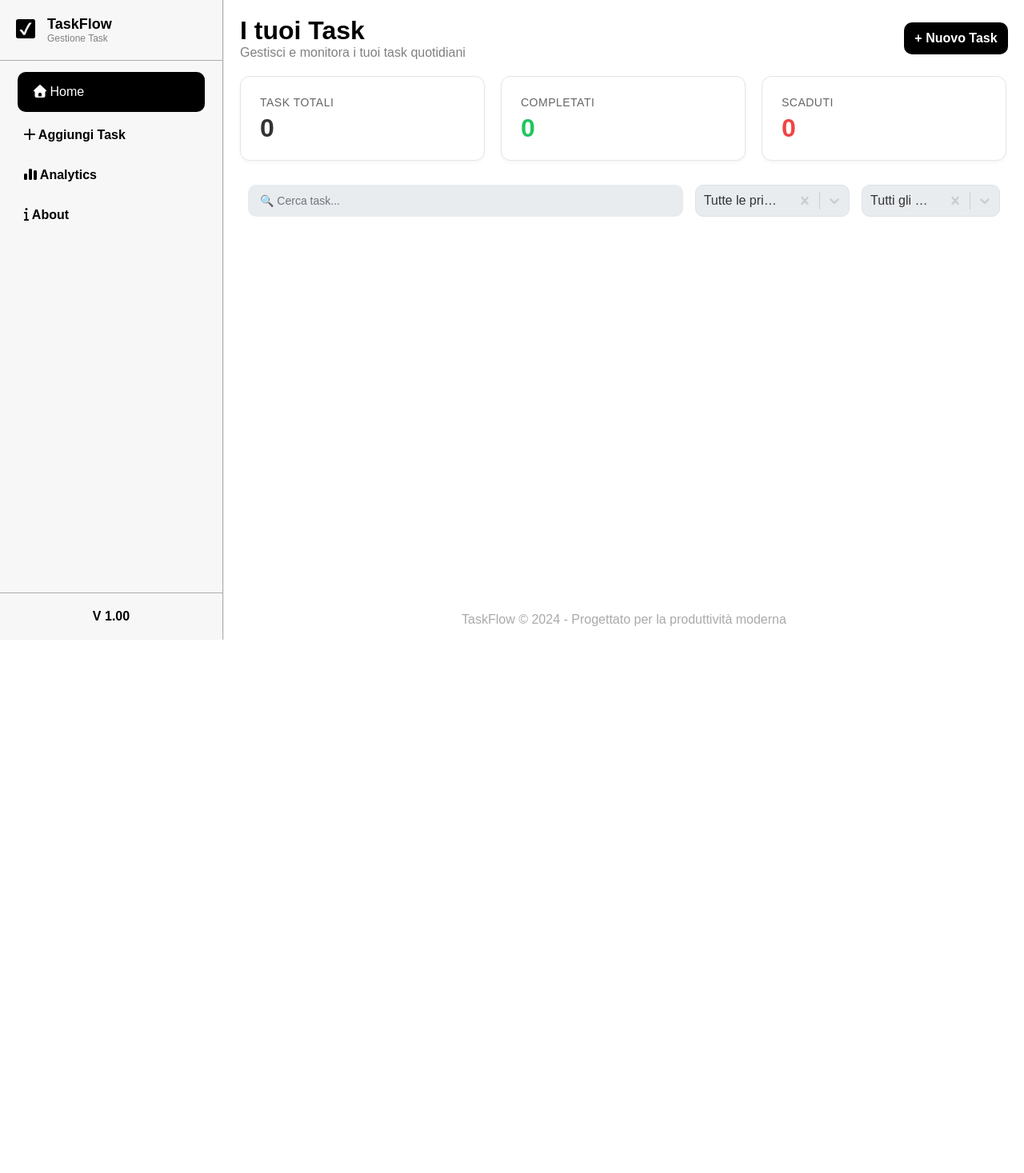
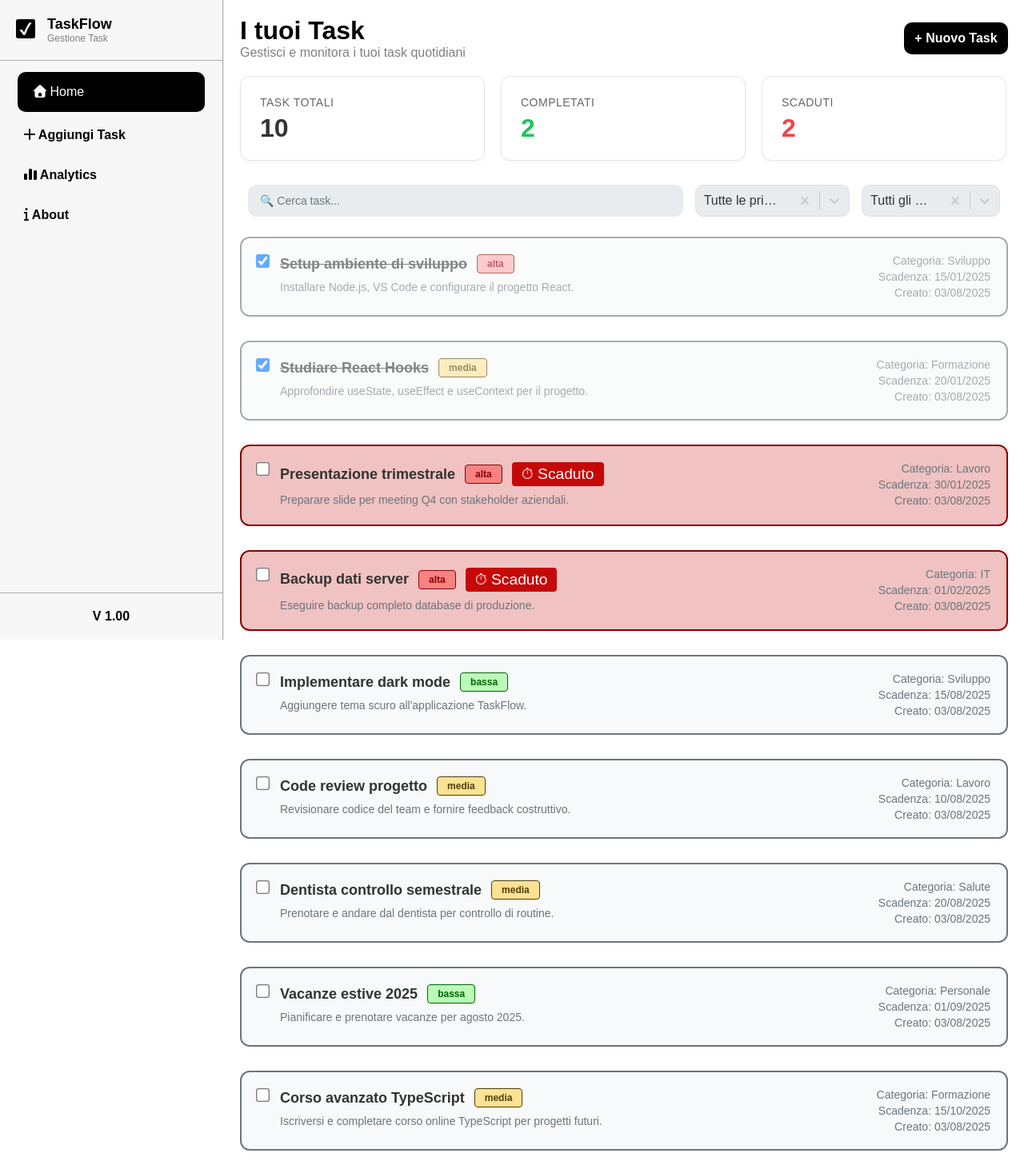
Before and after one commit to Figetto7/TaskFlow, a React (Vite) app: page / in a window 1280 px wide. Shown: the top 1467 px of the page at 80% size. Before the commit the page ends 800 px from the top, so only its background shows below. Built offline with nearby package versions, Linux system fonts and the light colour scheme.

Commit message:
Added mockup data and pie chart

```diff
--- a/package.json
+++ b/package.json
@@ -19,7 +19,8 @@
     "react-hook-form": "^7.62.0",
     "react-pro-sidebar": "^1.1.0",
     "react-router-dom": "^7.7.1",
-    "react-select": "^5.10.2"
+    "react-select": "^5.10.2",
+    "recharts": "^3.1.2"
   },
   "devDependencies": {
     "@eslint/js": "^9.30.1",
--- a/src/Analytics/Analytics.jsx
+++ b/src/Analytics/Analytics.jsx
@@ -1,13 +1,14 @@
 import React from 'react'
-import styles from './Analytics.module.css'
 import HeaderAnalytics from "../Header/HeaderAnalytics"
 import Insights from "../Insights/Insights"
+import ChartPie from "../ChartPie/ChartPie"
 
 export default function Analytics () {
   return (
     <>
       <HeaderAnalytics />
       <Insights />
+      <ChartPie />
     </>
   )
 }
--- /dev/null
+++ b/src/ChartPie/ChartPie.jsx
@@ -0,0 +1,76 @@
+import React from "react";
+import styles from "./ChartPie.module.css";
+import { PieChart, Pie, Cell } from "recharts";
+import { useTaskContext } from "../TaskContext";
+import { getExpiredTasks } from "../../utils";
+
+const COLORS = ["#3b82f6", "#10b981", "#ef4444"];
+
+const renderCustomizedLabel = ({ cx, cy, midAngle, innerRadius, outerRadius, percent, name, payload }) => {
+  const RADIAN = Math.PI / 180;
+  // Aumentiamo la distanza per evitare sovrapposizioni
+  const radius = innerRadius + (outerRadius - innerRadius) * 1.5;
+  const x = cx + radius * Math.cos(-midAngle * RADIAN);
+  const y = cy + radius * Math.sin(-midAngle * RADIAN);
+
+  return (
+    <text
+      x={x}
+      y={y}
+      fill={payload.color}
+      textAnchor={x > cx ? 'start' : 'end'}
+      dominantBaseline="central"
+      fontSize="14"
+      fontWeight="500"
+    >
+      {`${name}: ${(percent * 100).toFixed(0)}%`}
+    </text>
+  );
+};
+
+export default function MyPieChart() {
+  const { tasks = [] } = useTaskContext();
+
+  if (!Array.isArray(tasks) || tasks.length === 0) {
+    return <h1>Nessun task disponibile per il grafico.</h1>;
+  }
+
+  const tasksCompleted = tasks.filter((task) => task.isCompleted).length;
+  const tasksExpired = getExpiredTasks(tasks);
+  const tasksInProgress = tasks.length - tasksCompleted - tasksExpired;
+
+  const data = [
+    { name: "In corso", value: tasksInProgress, color: "#3b82f6" },
+    { name: "Completati", value: tasksCompleted, color: "#10b981" },
+    { name: "Scaduti", value: tasksExpired, color: "#ef4444" },
+  ].filter(item => item.value > 0);
+
+  return (
+    <div className={styles.pieChartContainer}>
+      <div className={styles.pieChartHeader}>
+        <h1>Stato Task</h1>
+        <p>Distribuzione per stato di completamento</p>
+      </div>
+
+      <PieChart width={500} height={350}>
+        <Pie
+          data={data}
+          cx="50%"
+          cy="50%"
+          labelLine={{
+            stroke: (entry, index) => COLORS[index] || '#666',
+            strokeWidth: 1
+          }}
+          label={renderCustomizedLabel}
+          outerRadius={80}
+          fill="#8884d8"
+          dataKey="value"
+        >
+          {data.map((entry, index) => (
+            <Cell key={`cell-${index}`} fill={entry.color} />
+          ))}
+        </Pie>
+      </PieChart>
+    </div>
+  );
+}
--- /dev/null
+++ b/src/ChartPie/ChartPie.module.css
@@ -0,0 +1,18 @@
+.pieChartContainer{
+  display: grid;
+  justify-content: center;
+  align-items: center;
+  width: 50%;
+  height: 100%;
+  border: 1px solid #ccc;
+  border-radius: 10px;
+  margin-top: 2rem;
+}
+
+.pieChartHeader{
+  margin-top: 1rem;;
+}
+
+.pieChartHeader > p {
+  color: gray;
+}
--- a/src/Home/Home.jsx
+++ b/src/Home/Home.jsx
@@ -3,7 +3,7 @@ import TaskSummary from "../TaskSummary/TaskSummary";
 import HeaderHome from "../Header/HeaderHome";
 import FiltriTask from "../FiltriTask/FiltriTask"
 import Task from "../Task/Task"
-import { getCurrentDate, getExpiredText, getFilteredTasks } from "../../utils";
+import { getFilteredTasks, getExpiredTasks } from "../../utils";
 import { useTaskContext } from "../TaskContext";
 import styles from "./Home.module.css";
 
@@ -14,6 +14,7 @@ export default function Home() {
   const [searchFilter, setSearchFilter] = React.useState('');
   const filteredTasks = getFilteredTasks(tasks, priorityFilter, statusFilter, searchFilter);
 
+
   return (
 
     <>
@@ -21,7 +22,7 @@ export default function Home() {
       <div className={styles.taskSummary}>
       <TaskSummary title="Task Totali" number={filteredTasks.length} flag="T"/>
       <TaskSummary title="Completati" number={filteredTasks.filter(task => task.isCompleted).length} flag="C" />
-      <TaskSummary title="Scaduti" number={filteredTasks.filter(task => !task.isCompleted && getExpiredText(task.deadline, getCurrentDate())).length} flag="S"/>
+      <TaskSummary title="Scaduti" number={getExpiredTasks(filteredTasks)} flag="S"/>
       </div>
       <FiltriTask
       priorityFilter={priorityFilter}
--- a/src/TaskContext.jsx
+++ b/src/TaskContext.jsx
@@ -4,8 +4,104 @@ const TaskContext = React.createContext();
 
 function TaskContextProvider({ children }) {
   const [tasks, setTasks] = React.useState([
+  // TASK COMPLETATI
+  {
+    id: 1,
+    title: "Setup ambiente di sviluppo",
+    description: "Installare Node.js, VS Code e configurare il progetto React.",
+    category: "Sviluppo",
+    deadline: "2025-01-15",
+    priority: "Alta",
+    isCompleted: true,
+  },
+  {
+    id: 2,
+    title: "Studiare React Hooks",
+    description: "Approfondire useState, useEffect e useContext per il progetto.",
+    category: "Formazione",
+    deadline: "2025-01-20",
+    priority: "Media",
+    isCompleted: true,
+  },
 
-  ])
+  // TASK SCADUTI (NON COMPLETATI)
+  {
+    id: 3,
+    title: "Presentazione trimestrale",
+    description: "Preparare slide per meeting Q4 con stakeholder aziendali.",
+    category: "Lavoro",
+    deadline: "2025-01-30", // Scaduta
+    priority: "Alta",
+    isCompleted: false,
+  },
+  {
+    id: 4,
+    title: "Backup dati server",
+    description: "Eseguire backup completo database di produzione.",
+    category: "IT",
+    deadline: "2025-02-01", // Scaduta
+    priority: "Alta",
+    isCompleted: false,
+  },
+
+  // TASK IN CORSO (DIVERSE PRIORITÀ)
+  {
+    id: 5,
+    title: "Implementare dark mode",
+    description: "Aggiungere tema scuro all'applicazione TaskFlow.",
+    category: "Sviluppo",
+    deadline: "2025-08-15",
+    priority: "Bassa",
+    isCompleted: false,
+  },
+  {
+    id: 6,
+    title: "Code review progetto",
+    description: "Revisionare codice del team e fornire feedback costruttivo.",
+    category: "Lavoro",
+    deadline: "2025-08-10",
+    priority: "Media",
+    isCompleted: false,
+  },
+  {
+    id: 7,
+    title: "Dentista controllo semestrale",
+    description: "Prenotare e andare dal dentista per controllo di routine.",
+    category: "Salute",
+    deadline: "2025-08-20",
+    priority: "Media",
+    isCompleted: false,
+  },
+
+  // TASK FUTURI
+  {
+    id: 8,
+    title: "Vacanze estive 2025",
+    description: "Pianificare e prenotare vacanze per agosto 2025.",
+    category: "Personale",
+    deadline: "2025-09-01",
+    priority: "Bassa",
+    isCompleted: false,
+  },
+  {
+    id: 9,
+    title: "Corso avanzato TypeScript",
+    description: "Iscriversi e completare corso online TypeScript per progetti futuri.",
+    category: "Formazione",
+    deadline: "2025-10-15",
+    priority: "Media",
+    isCompleted: false,
+  },
+  {
+    id: 10,
+    title: "Deploy app in produzione",
+    description: "Configurare CI/CD e deployare TaskFlow su server di produzione.",
+    category: "Sviluppo",
+    deadline: "2025-12-01",
+    priority: "Alta",
+    isCompleted: false,
+  }
+])
 
   function addTask (newTask) {
     setTasks((prevTasks) => [...prevTasks, newTask]);
--- a/utils.js
+++ b/utils.js
@@ -103,8 +103,11 @@ function getPerfomanceText(tasks) {
     return "Dai ce la puoi fare"
   }
 }
-
+function getExpiredTasks (tasks){
+  const expiredTasks = tasks.filter(task => !task.isCompleted && getExpiredText(task.deadline, getCurrentDate())).length;
+  return expiredTasks;
+}
 export { getCurrentDate, getPriorityColor, getExpiredText,
         getTaskStyle, getFilteredTasks, formatDate, getMostActiveCategory,
-        getMostActivePriority, getPerfomanceText };
+        getMostActivePriority, getPerfomanceText, getExpiredTasks };
 import styles from "./src/Task/Task.module.css";
```
Also changed, not shown: 1 other file (tests, documents, lock files or other folders).
